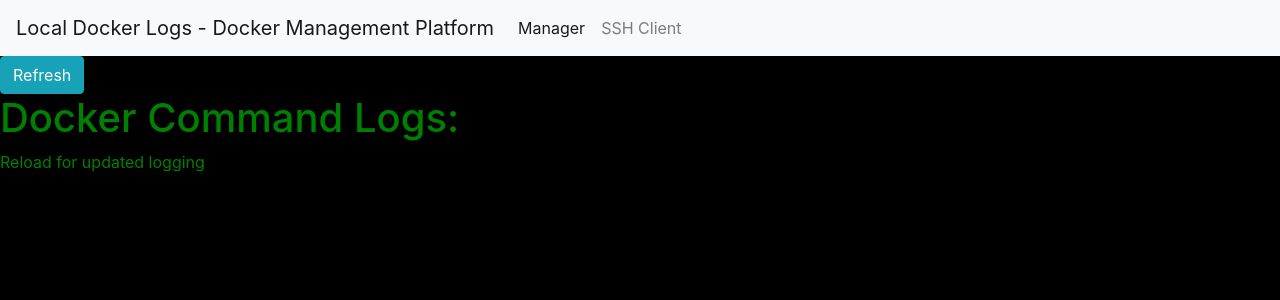
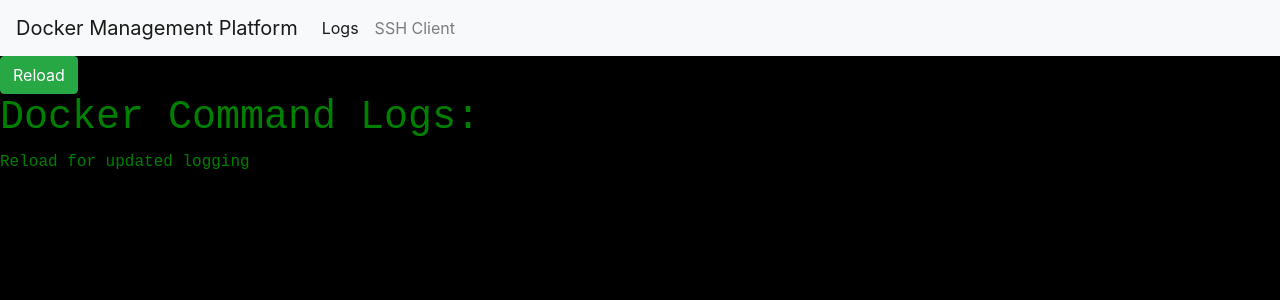
Before and after one commit to NewoIsTaken/WPI-Launch-2022-Project, a PHP site: page /output.html in a window 1280 px wide. Shown: the top 300 px of the page. Run offline with PHP 8.4, Linux system fonts and the light colour scheme.

Commit message:
changes to the output page

```diff
--- a/output.html
+++ b/output.html
@@ -15,7 +15,7 @@
     <link rel="stylesheet" href="https://cdn.jsdelivr.net/npm/bootstrap@4.0.0/dist/css/bootstrap.min.css"
         integrity="sha384-Gn5384xqQ1aoWXA+058RXPxPg6fy4IWvTNh0E263XmFcJlSAwiGgFAW/dAiS6JXm" crossorigin="anonymous">
         <nav class="navbar navbar-expand-lg navbar-light bg-light">
-            <a class="navbar-brand" href="#">Local Docker Logs - Docker Management Platform</a>
+            <a class="navbar-brand" href="#">Docker Management Platform</a>
             <button class="navbar-toggler" type="button" data-toggle="collapse" data-target="#navbarSupportedContent" aria-controls="navbarSupportedContent" aria-expanded="false" aria-label="Toggle navigation">
               <span class="navbar-toggler-icon"></span>
             </button>
@@ -23,7 +23,7 @@
             <div class="collapse navbar-collapse" id="navbarSupportedContent">
               <ul class="navbar-nav mr-auto">
                 <li class="nav-item active">
-                  <a class="nav-link" href="/">Manager <span class="sr-only">(current)</span></a>
+                  <a class="nav-link" href="/">Logs <span class="sr-only">(current)</span></a>
                 </li>
                 <li class="nav-item">
                   <a class="nav-link" href="/client">SSH Client</a>
@@ -31,11 +31,10 @@
 
 
               </ul>
-
             </div>
           </nav>
 </head>
-<button type="button" class="btn btn-info" onclick="reloadPage()">Refresh</button>
+<button type="button" class="btn btn-success" onclick="reloadPage()">Reload</button>
 <h1 class="text">Docker Command Logs: </h1>
 <p class="text">Reload for updated logging</p>
 &nbsp;
--- a/terminal.css
+++ b/terminal.css
@@ -9,4 +9,5 @@
 
 .text {
     color: green;
+    font-family: 'Courier New', Courier, monospace;
 }
```
